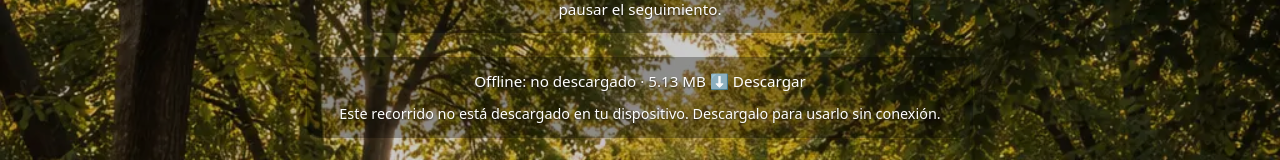
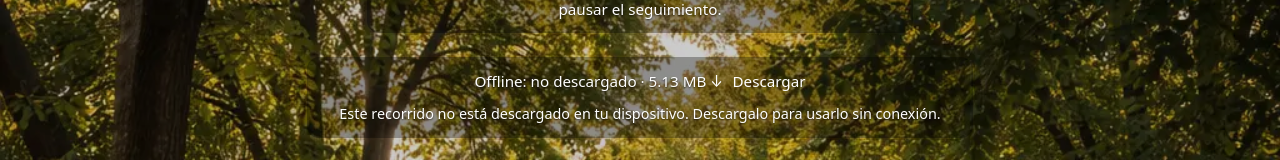
Before and after one commit to acurth/audioguia, a SvelteKit app: page /casa-test-01 in a window 1280 px wide. Shown: the part 220-380 px from the top of the page. Built offline with nearby package versions, Linux system fonts and the light colour scheme.

Commit message:
ui: unify download arrow icon and improve delete control on tour page

```diff
--- a/src/routes/[track]/+page.svelte
+++ b/src/routes/[track]/+page.svelte
@@ -607,11 +607,12 @@
           Offline: listo · {formatMB(selectedTour.offline?.totalBytes)}
           <button
             type="button"
-            class="offline-inline-link delete-link"
+            class="offline-inline-link delete-link delete-inline"
             on:click={() => deleteDownload(selectedTour!)}
             aria-label="Eliminar recorrido descargado"
           >
-            🗑️ Eliminar recorrido
+            <span aria-hidden="true">✕</span>
+            Eliminar recorrido
           </button>
         </p>
       </section>
@@ -652,9 +653,10 @@
               type="button"
               class="offline-inline-link"
               on:click={() => requestDownload(selectedTour!)}
-              aria-label="Descargar recorrido para uso sin conexión"
+              aria-label="Descargar para usar sin conexión"
             >
-              ⬇️ Descargar
+              <span aria-hidden="true">↓</span>
+              Descargar
             </button>
           </p>
           <p style="margin: 0; font-size: 0.9rem;">
@@ -907,6 +909,16 @@
     text-decoration: none;
   }
 
+  .track-page .offline-inline-link span[aria-hidden="true"] {
+    display: inline-block;
+    margin-right: 0.35rem;
+  }
+
+  .track-page .delete-inline {
+    padding-left: 0.75rem;
+    min-height: 44px;
+  }
+
   .track-page .offline-inline-link:hover,
   .track-page .offline-inline-link:focus-visible {
     text-decoration: underline;
```
